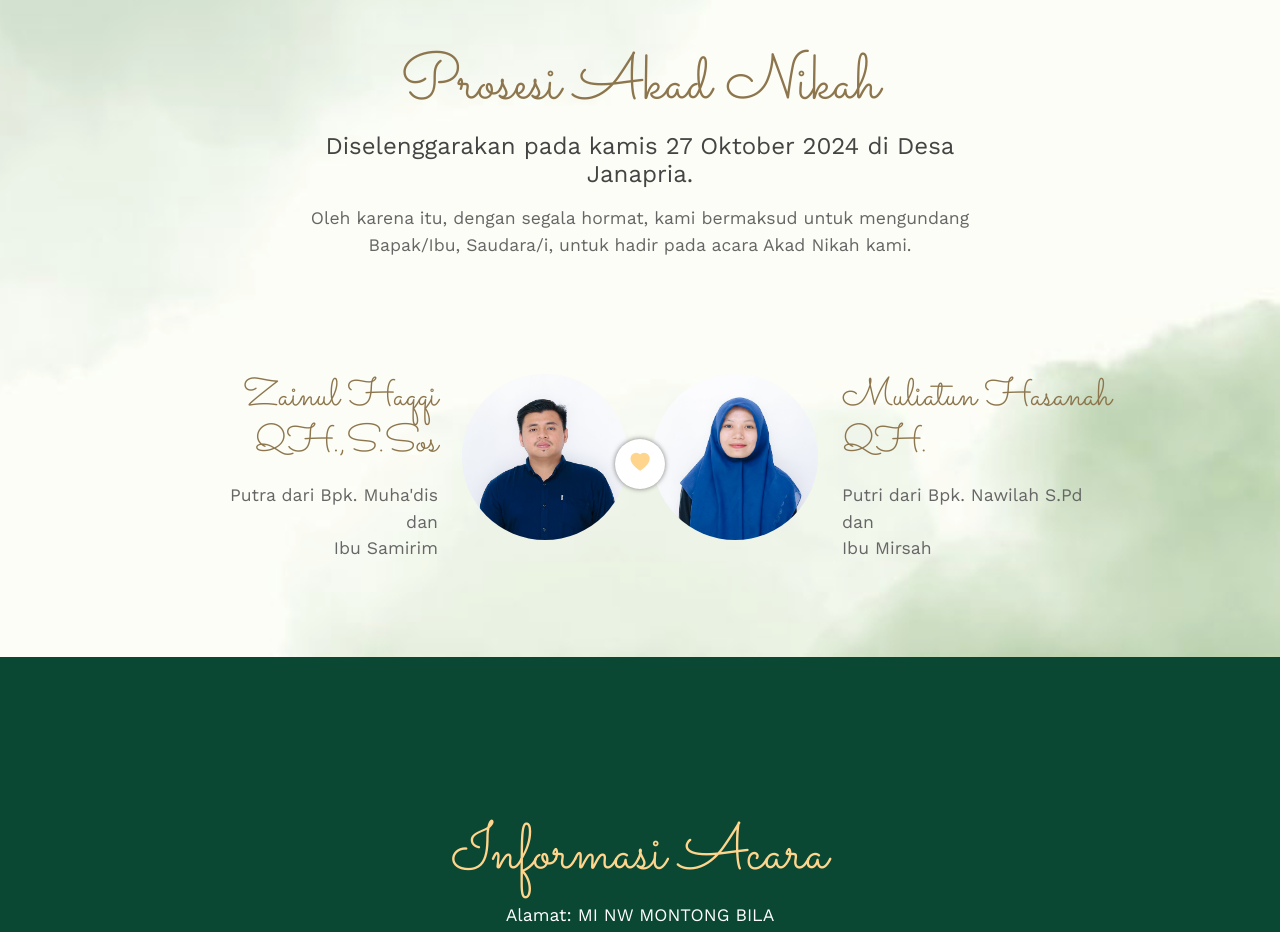
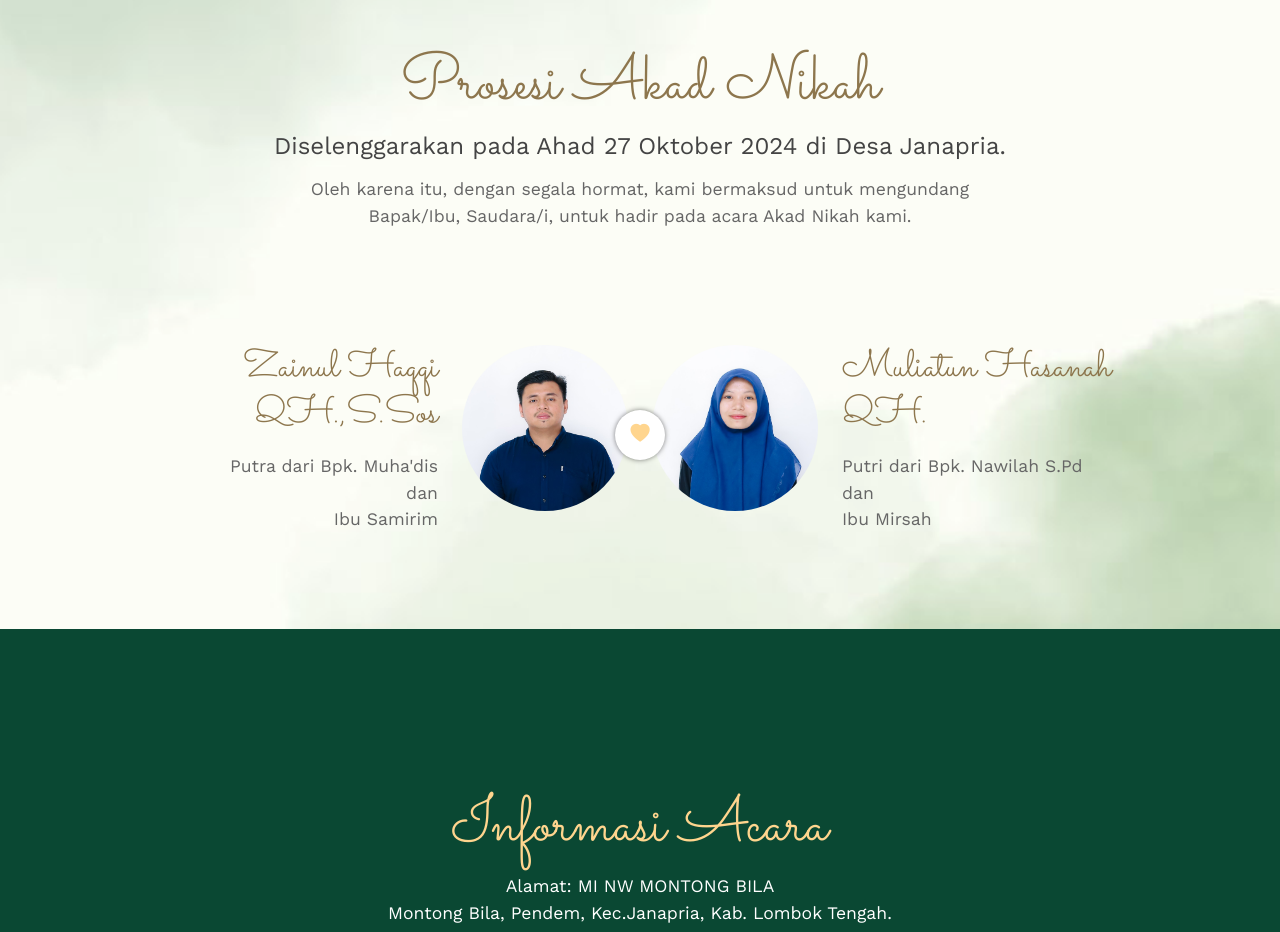
Before and after one commit to alex90521/zainul.muliatun, a plain HTML site: page index.html in a window 1280 px wide. Shown: the part 1000-1932 px from the top of the page. Drawn offline with nearby package versions, Linux system fonts and the light colour scheme; some packages are replaced by stand-ins of ours; a script that the page names is missing.

Commit message:
Update index.html

```diff
--- a/index.html
+++ b/index.html
@@ -68,7 +68,7 @@
       <div class="row justify-content-center">
         <div class="col-md-8 text-center">
           <h2>Prosesi Akad Nikah</h2>
-          <h3>Diselenggarakan pada kamis 27 Oktober 2024 di Desa Janapria.</h3>
+          <h3>Diselenggarakan pada Ahad 27 Oktober 2024 di Desa Janapria.</h3>
           <p>Oleh karena itu, dengan segala hormat, kami bermaksud untuk mengundang Bapak/Ibu, Saudara/i, untuk hadir
             pada acara Akad Nikah kami. </p>
         </div>
```
